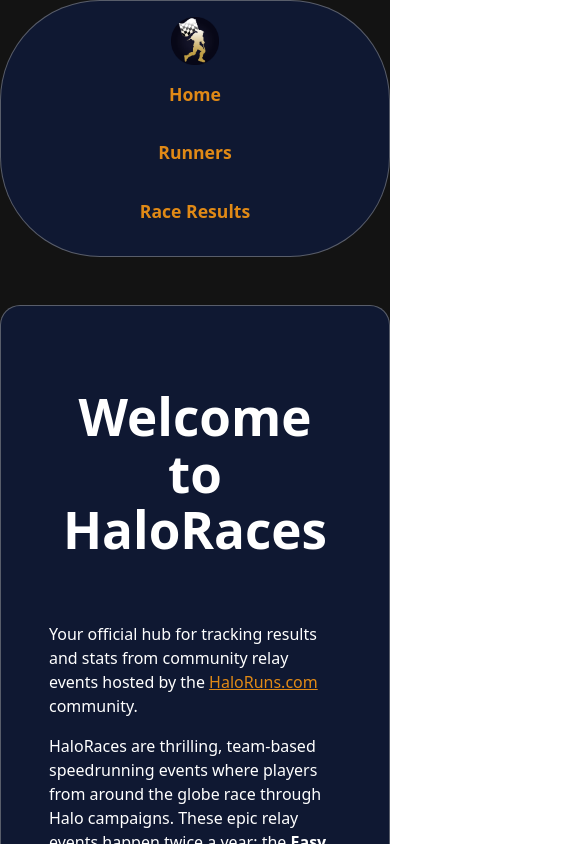
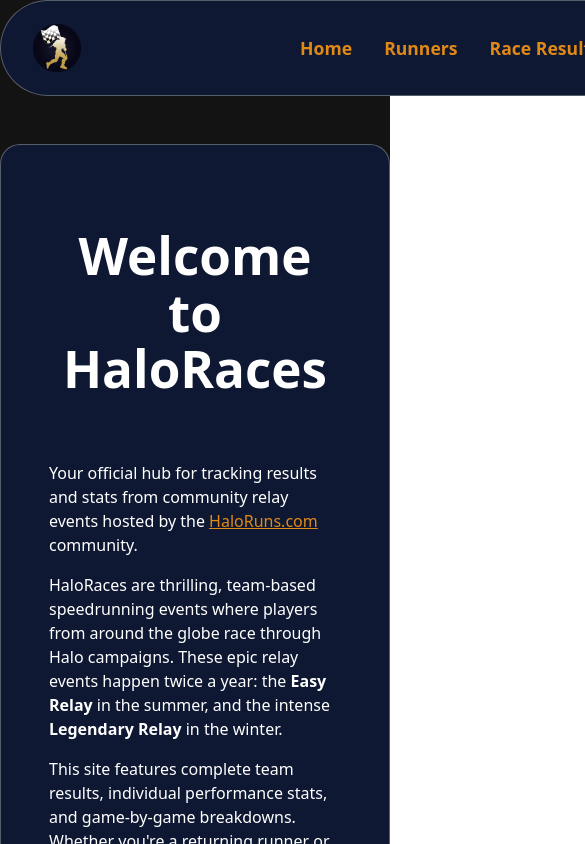
Before and after one commit to DavidSpartan95/HaloracesWeb, a Vue app in the folder haloraces-web/: page /#/home in a window 390 px wide. Shown: the top 844 px of the page, 585 px wide, since content can reach past the window. Built offline with nearby package versions, Linux system fonts and the light colour scheme.

Commit message:
changed max and min witdth for screens

```diff
--- a/haloraces-web/src/components/NavBar.vue
+++ b/haloraces-web/src/components/NavBar.vue
@@ -29,8 +29,9 @@
   align-items: center;
   justify-content: space-between;
   padding: 0 2rem;
-  width: 100%;
   max-width: 1200px;
+  min-width: 900px;
+
   height: 96px;
   margin: 0 auto;
   border-radius: 100px;
@@ -77,23 +78,4 @@
   color: #d8b74a;
   text-decoration: underline;
 }
-
-@media (max-width: 768px) {
-  .navbar {
-    flex-direction: column;
-    height: auto;
-    padding: 1rem;
-    gap: 1rem;
-  }
-
-  .nav-center {
-    flex-direction: column;
-    align-items: center;
-  }
-
-  .nav-left,
-  .nav-right {
-    justify-content: center;
-  }
-}
   </style>
--- a/haloraces-web/src/style.css
+++ b/haloraces-web/src/style.css
@@ -5,7 +5,7 @@
 
   color-scheme: light dark;
   color: rgba(255, 255, 255, 0.87);
-  background-color: #242424;
+  background-color: #131313;
 
   font-synthesis: none;
   text-rendering: optimizeLegibility;
--- a/haloraces-web/src/views/RaceResults.vue
+++ b/haloraces-web/src/views/RaceResults.vue
@@ -156,7 +156,7 @@
   font-style: normal;
   font-weight: 630;
   line-height: 60px;
-
+  min-width: 900px;
   letter-spacing: -0.96px;
   margin-bottom: 2rem;
 }
@@ -176,6 +176,7 @@
   border-radius: 12px;
   margin-bottom: 2rem;
   border-radius: 20px;
+  min-width: 900px;
   border: 1px solid rgba(161, 161, 161, 0.50);
   background: #0F1832;
   text-align: center;
@@ -278,8 +279,8 @@
   }
 
   .sort {
-    width: 100%;
-    max-width: 1200px;
+
+    min-width: 900px;
     margin: 0 auto;
     padding-top: 50px;
     padding-bottom: 32px;
```
